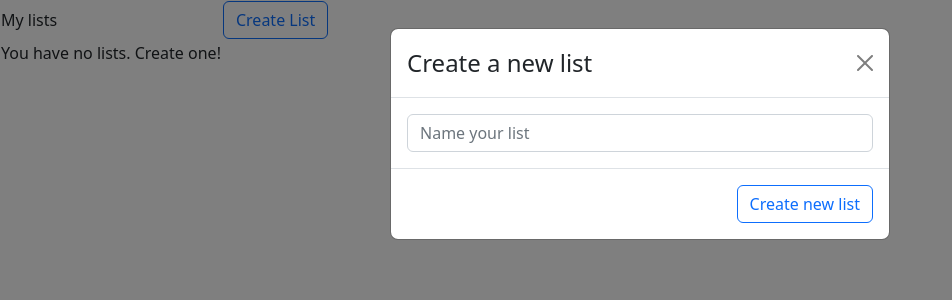
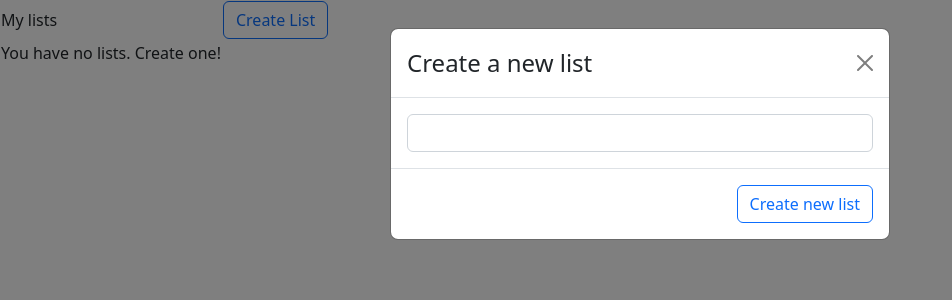
Before and after one commit to Jain-m3392/grouprecs, a React (Create React App) app in the folder client/: page / in a window 1280 px wide. Both pictures are taken after a click on the button "Create List". Shown: the top 300 px of the page, without its empty margins (0-952 px from the left). Built offline with nearby package versions, Linux system fonts and the light colour scheme.

Commit message:
Added validation so lists cannot have empty or whitespace names

```diff
--- a/client/src/components/CreateList.js
+++ b/client/src/components/CreateList.js
@@ -8,8 +8,9 @@ const CreateList = (props) => {
   const handleClose = () => setShowCreateModal(false);
   const handleShow = () => setShowCreateModal(true);
 
-  //TODO: Add name validation to prevent empty names
+  //TODO: change CSS if invalid input
   const handleCreate = () => {
+    if (listName.trim().length !== 0) {
       let newListLocal = { url: "", name: listName };
       let newList = { url: "", name: listName, items: [] };
       console.log(newList);
@@ -68,6 +69,9 @@ const CreateList = (props) => {
         .catch((error) => {
           console.log(error);
         });
+    } else {
+      setListName("");
+    }
   };
 
   const handleNameChange = (event) => {
@@ -93,6 +97,7 @@ const CreateList = (props) => {
             className="form-control"
             placeholder="Name your list"
             onChange={handleNameChange}
+            value={listName}
           />
         </Modal.Body>
         <Modal.Footer>
```
Lines whose indentation alone changed are shown as unchanged.
